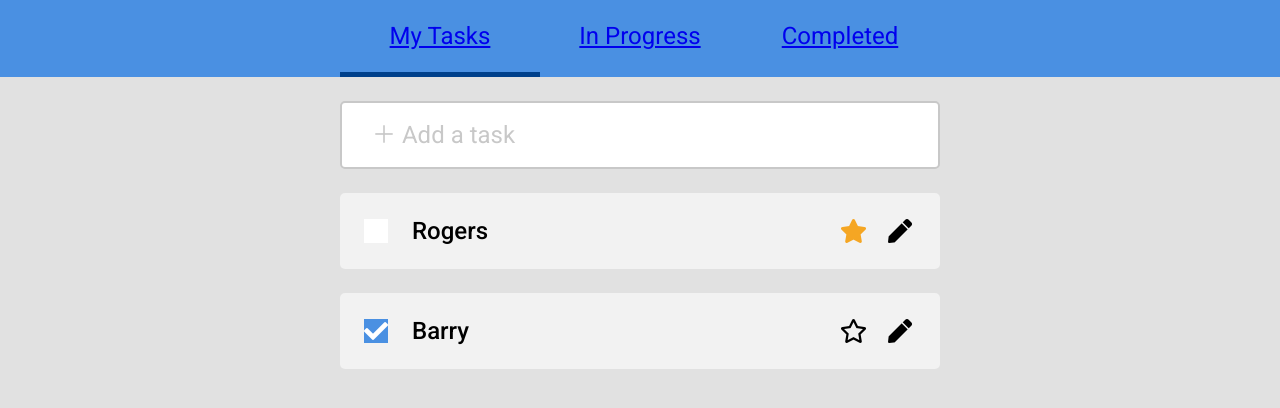
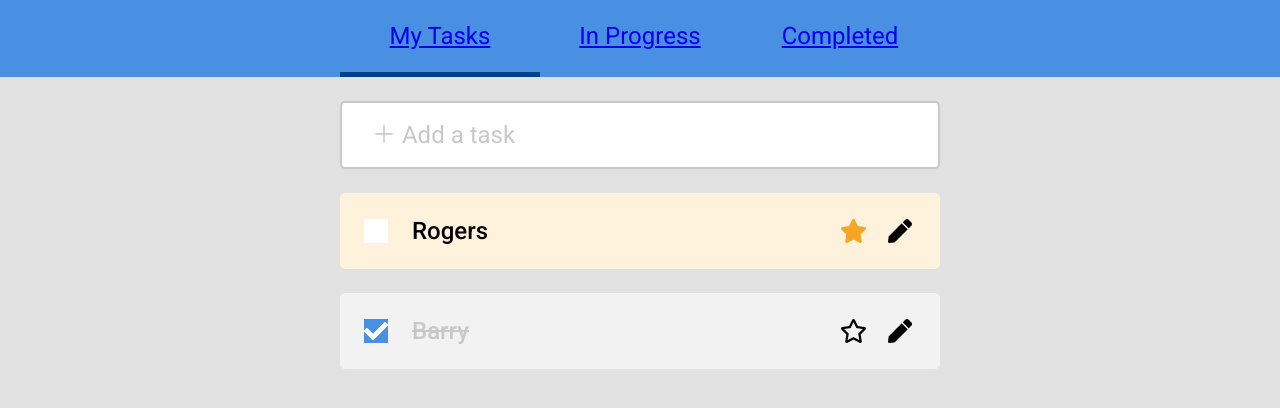
Before and after one commit to pamcy/React-ToDoList-App, a React (Create React App) app: page /progress in a window 1280 px wide. Shown: the top 408 px of the page. Built offline with nearby package versions, Linux system fonts and the light colour scheme.

Commit message:
:sparkles: Mark complete and important UI

```diff
--- a/src/components/AddTaskForm.js
+++ b/src/components/AddTaskForm.js
@@ -36,6 +36,11 @@ class AddTaskForm extends React.Component {
       completed: this.completedRef.current.checked,
       important: this.importantRef.current.checked,
     };
+
+    // If the task marks completed, uncheck the star automatically.
+    if (task.completed) {
+      task.important = false;
+    }
 
     if (this.titleRef.current.value === '') {
       alert('Task name must be filled in!');
--- a/src/components/EditTaskBody.scss
+++ b/src/components/EditTaskBody.scss
@@ -1,10 +1,7 @@
 .edit-body {
+  margin-top: -3px;
   border-radius: 0 0 5px 5px;
   background-color: $gray-lighter;
-
-  &.is-hidden {
-    display: none;
-  }
 }
 
 .edit-body__content {
--- a/src/components/EditTaskHead.js
+++ b/src/components/EditTaskHead.js
@@ -22,10 +22,12 @@ class EditTaskHead extends React.Component {
   render() {
     const { uid, data, handleInputChange, openEditMode } = this.props;
     const { title, isEditMode, completed, important } = data;
-    const toggleEditStatus = isEditMode ? 'is-editing' : '';
+    const editStatus = isEditMode ? 'is-editing' : '';
+    const importantStatus = important ? 'is-important' : '';
+    const completedStatus = completed ? 'is-completed' : '';
 
     return (
-      <div className="edit-head">
+      <div className={`edit-head ${importantStatus}`}>
         <div className="edit-head__checkbox">
           <input
             type="checkbox"
@@ -38,7 +40,7 @@ class EditTaskHead extends React.Component {
         </div>
         <div className="edit-head__content" onClick={() => openEditMode(uid)}>
           <input
-            className="edit-head__input-title"
+            className={`edit-head__input-title ${completedStatus}`}
             type="text"
             name="title"
             value={title}
@@ -57,7 +59,7 @@ class EditTaskHead extends React.Component {
           />
           <label htmlFor={`important-${uid}`} />
         </div>
-        <div className={`edit-head__edit ${toggleEditStatus}`} onClick={() => openEditMode(uid)}>
+        <div className={`edit-head__edit ${editStatus}`} onClick={() => openEditMode(uid)}>
           <i className="fas fa-pen edit-head__icon-edit" />
         </div>
       </div>
--- a/src/components/EditTaskHead.scss
+++ b/src/components/EditTaskHead.scss
@@ -6,6 +6,10 @@
   padding: 0 rem(24);
   border-radius: 5px;
   background-color: $gray-lighter;
+
+  &.is-important {
+    background-color: $orange-light;
+  }
 }
 
 .edit-head__input-title {
@@ -13,6 +17,11 @@
 
   padding: 1.5rem 0;
   width: 100%;
+
+  &.is-completed {
+    text-decoration: line-through;
+    color: $gray;
+  }
 }
 
 .edit-head__checkbox,
@@ -71,8 +80,10 @@ input[type='checkbox'] {
 .edit-head__icon-edit {
   font-size: rem(24);
   color: $black;
+  cursor: pointer;
 
   .is-editing & {
     color: $blue;
+    cursor: default;
   }
 }
--- a/src/components/SingleTask.js
+++ b/src/components/SingleTask.js
@@ -26,10 +26,19 @@ class SingleTask extends React.Component {
   handleInputChange = e => {
     const { name, value, type, checked } = e.currentTarget;
     const inputValue = type === 'checkbox' ? checked : value;
-    const { uid, updateTask } = this.props;
+    const { uid, data, updateTask } = this.props;
+    let resetStar = {};
+
+    // If the task marks completed, uncheck the star automatically.
+    if ((name === 'completed' && checked) || data.completed) {
+      resetStar = {
+        important: false,
+      };
+    }
 
     updateTask(uid, {
       [name]: inputValue,
+      ...resetStar,
     });
   };
 
```
